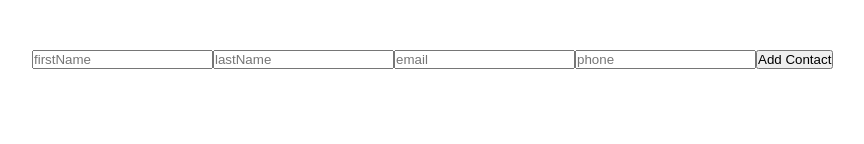
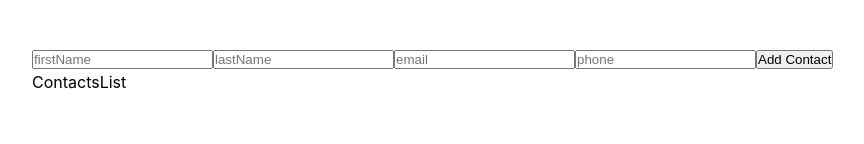
Before and after one commit to Ali-RHI/Contact-App, a React (Vite) app: page / in a window 1280 px wide. Shown: the part 156-300 px from the top of the page, without its empty margins (118-982 px from the left). Built offline with nearby package versions, Linux system fonts and the light colour scheme.

Commit message:
adding an alert section under contacts

```diff
--- a/src/components/Contacts.jsx
+++ b/src/components/Contacts.jsx
@@ -1,6 +1,9 @@
 import { useState } from "react";
+import ContactsList from "./ContactsList.jsx";
+
 export function Contacts() {
     const [contacts, setContacts] = useState([]);
+    const [alert, setAlert] = useState("");
     const [contact, setContact] = useState({
         firstName: "",
         lastName: "",
@@ -15,6 +18,9 @@ export function Contacts() {
     };
 
     const addHandler = () => {
+        if (!contact.firstName || !contact.lastName || !contact.email || !contact.phone) { setAlert("Please enter valid data!"); return }
+
+        setAlert("")
         setContacts((contacts) => [...contacts, contact]);
         setContact({
             firstName: "",
@@ -58,6 +64,8 @@ export function Contacts() {
                 />
                 <button onClick={ addHandler }>Add Contact</button>
             </div>
+            <div>{ alert && <p>{ alert }</p> }</div>
+            <ContactsList contacts={ contacts } />
         </div>
     );
 };
--- a/src/components/ContactsList.jsx
+++ b/src/components/ContactsList.jsx
@@ -1,9 +1,10 @@
 import React from 'react'
 
-function ContactsList() {
-  return (
-    <div>ContactsList</div>
-  )
+function ContactsList(propes) {
+    console.log(propes)
+    return (
+        <div>ContactsList</div>
+    )
 }
 
 export default ContactsList
```
